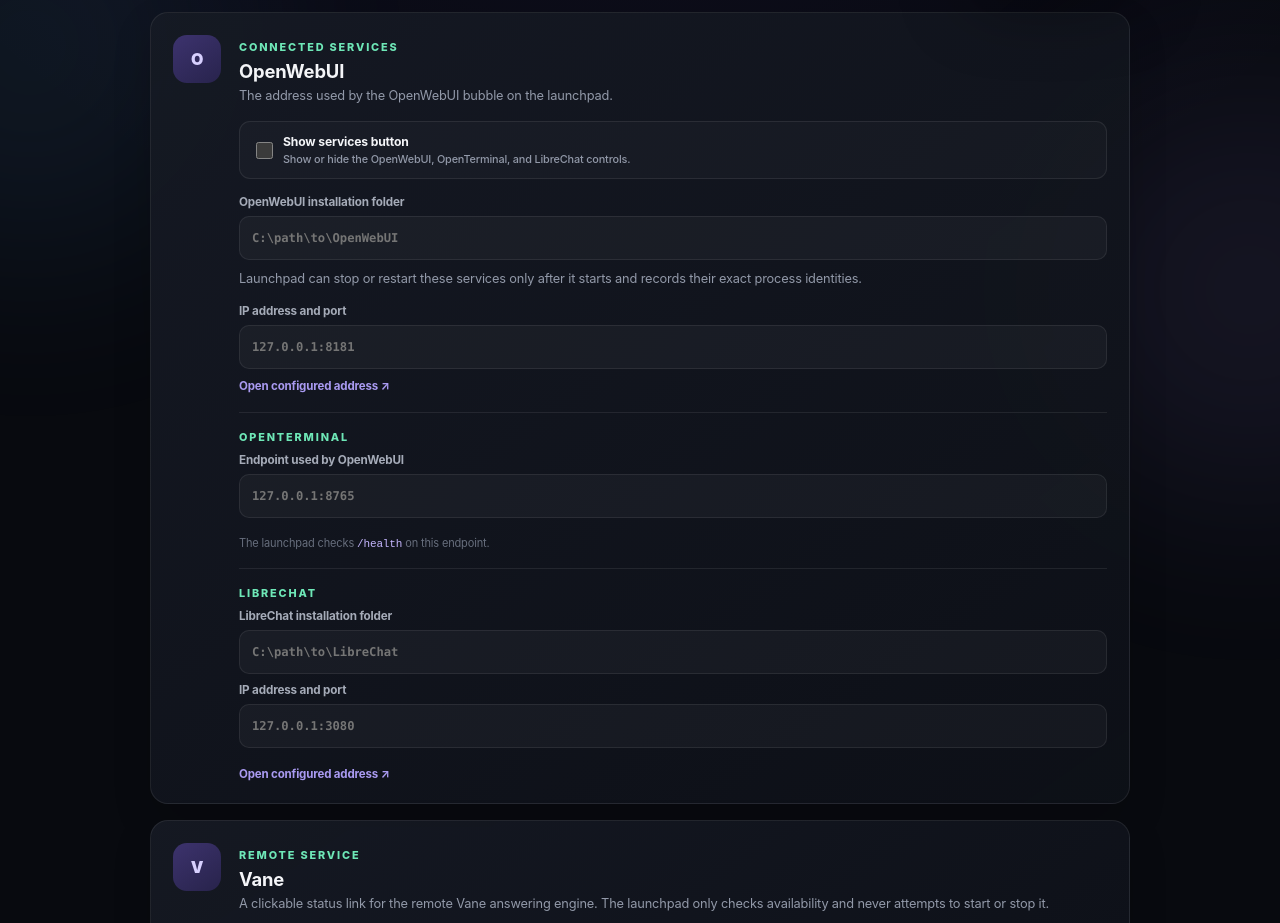
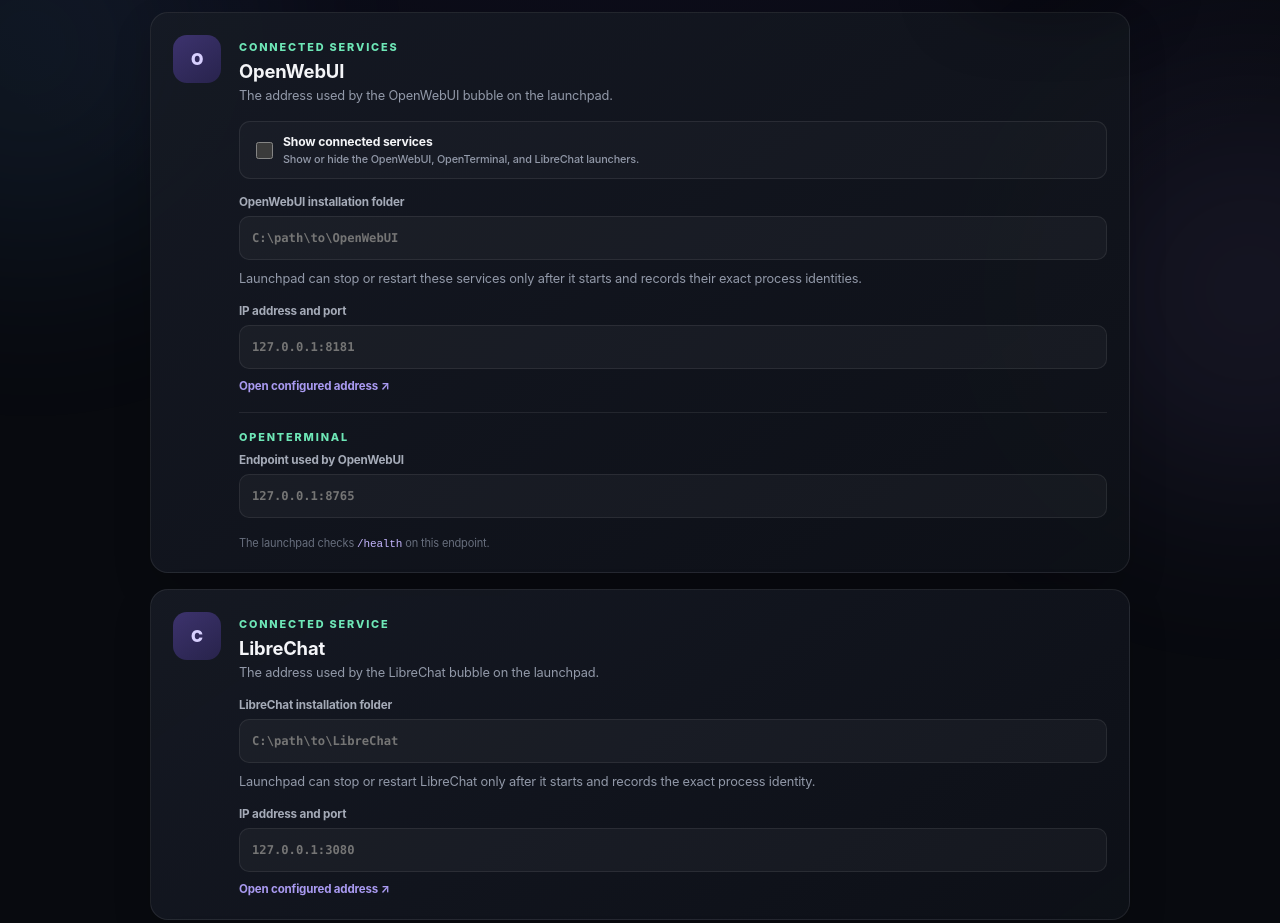
Before and after one commit to MilitantTurtle/llama-launcher, a plain HTML site: page static/settings.html in a window 1280 px wide. Shown: the part 260-1183 px from the top of the page. Drawn offline with Linux system fonts and the light colour scheme; no server answers.

Commit message:
Improve model and service controls

```diff
--- a/static/settings.html
+++ b/static/settings.html
@@ -37,7 +37,7 @@
           <p>The address used by the OpenWebUI bubble on the launchpad.</p>
           <label class="settings-service-toggle">
             <input id="settings-openwebui-enabled" name="openwebui_enabled" type="checkbox">
-            <span><strong>Show services button</strong><small>Show or hide the OpenWebUI, OpenTerminal, and LibreChat controls.</small></span>
+            <span><strong>Show connected services</strong><small>Show or hide the OpenWebUI, OpenTerminal, and LibreChat launchers.</small></span>
           </label>
           <label>OpenWebUI installation folder
             <input id="settings-openwebui-root" name="openwebui_root" required placeholder="C:\path\to\OpenWebUI" autocomplete="off">
@@ -54,16 +54,23 @@
             </label>
             <small class="settings-hint">The launchpad checks <code>/health</code> on this endpoint.</small>
           </div>
-          <div class="settings-subsection">
-            <span class="section-label">LIBRECHAT</span>
+        </div>
+      </section>
+
+      <section class="settings-page-card">
+        <div class="settings-card-icon">C</div>
+        <div class="settings-card-copy">
+          <span class="section-label">CONNECTED SERVICE</span>
+          <h2>LibreChat</h2>
+          <p>The address used by the LibreChat bubble on the launchpad.</p>
           <label>LibreChat installation folder
             <input id="settings-librechat-root" name="librechat_root" required placeholder="C:\path\to\LibreChat" autocomplete="off">
           </label>
+          <p class="settings-note">Launchpad can stop or restart LibreChat only after it starts and records the exact process identity.</p>
           <label>IP address and port
             <input id="settings-librechat" name="librechat_url" required placeholder="127.0.0.1:3080" autocomplete="off">
           </label>
           <a class="inline-link" id="settings-librechat-preview" target="_blank" rel="noreferrer">Open configured address &#8599;</a>
-          </div>
         </div>
       </section>
 
```
Also changed, not shown: static/app.js (+13 -5 lines). Lines whose indentation alone changed are shown as unchanged.
